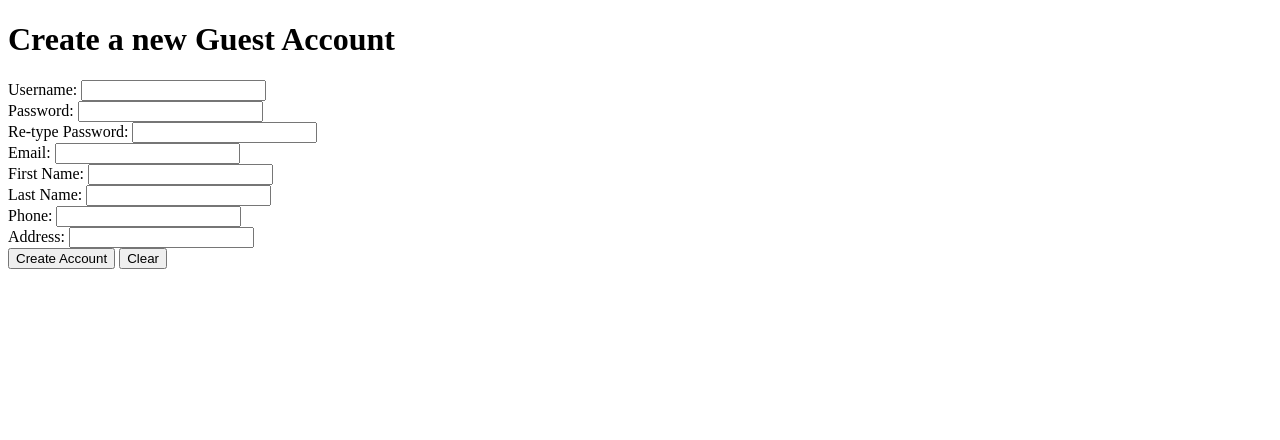
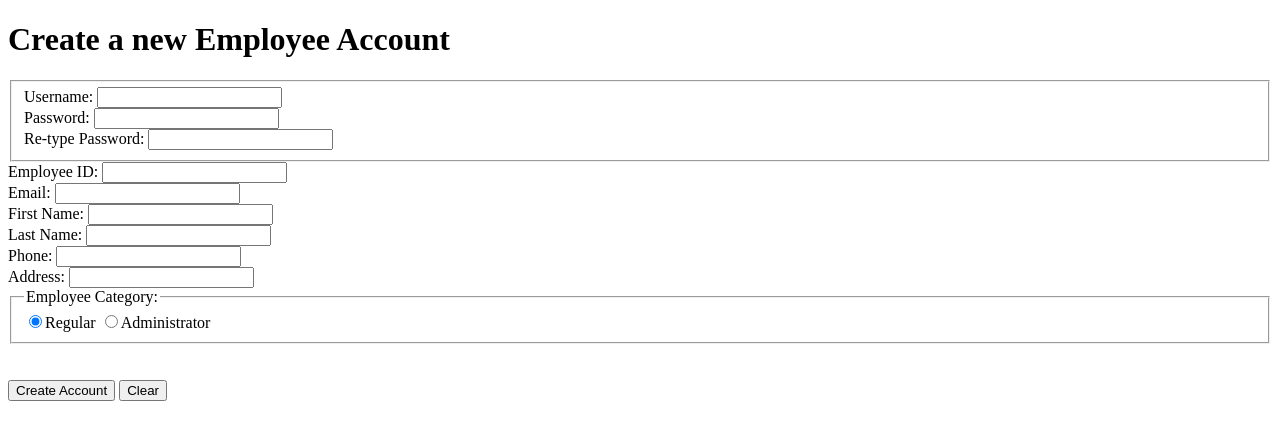
Before and after one commit to henriquebelotto/OpenSource_PHP, a PHP site: page /create_emp_account.php in a window 1280 px wide. Shown: the top 440 px of the page. Run offline with PHP 8.4, Linux system fonts and the light colour scheme.

Commit message:
minor modifications on the guest create account. Finalized the employee create account

```diff
--- a/create_emp_account.php
+++ b/create_emp_account.php
@@ -2,14 +2,15 @@
 <html lang="en">
 <head>
     <meta charset="UTF-8">
-    <title>XYZ Company - Create Guest Account</title>
+    <title>XYZ Company - Create Employee Account</title>
     <?php
 
     function checkForm() {
         if (isset($_POST['submit'])) {
             if (!empty($_POST['username']) && !empty($_POST['password']) && !empty($_POST['retype-password'])
                 && !empty($_POST['email']) && !empty($_POST['firstname']) && !empty($_POST['lastname'])
-                && !empty($_POST['phone']) && !empty($_POST['address'])) {
+                && !empty($_POST['phone']) && !empty($_POST['address']) && !empty($_POST['emp_id'])
+                    && isset($_POST['emp_type'])) {
 
                 // Declaring Server Variables
                 $host = "localhost";
@@ -22,15 +23,17 @@
                 $username = mysqli_real_escape_string($con, $_POST['username']);
                 $password = mysqli_real_escape_string($con, $_POST['password']);
                 $retypepassword = $_POST['retype-password'];
+                $emp_id = $_POST['emp_id'];
                 $email = $_POST['email'];
                 $firstname = $_POST['firstname'];
                 $lastname = $_POST['lastname'];
                 $phone = $_POST['phone'];
                 $address = $_POST['address'];
+                $emp_type = $_POST['emp_type'];
 
                 if ($password == $retypepassword) {
 
-                    $query = "SELECT username FROM guest_accounts WHERE username = '$username'";
+                    $query = "SELECT username FROM emp_accounts WHERE username = '$username'";
 
                     $result = mysqli_query($con, $query) or die("Sorry, we couldn't retrieve your information" . mysqli_error($con));
 
@@ -42,8 +45,9 @@
                     } else {
                         // Username NOT being used
                         // Create a new account
-                        $query = "INSERT INTO `guest_accounts`(`username`, `password`, `phone`, `email`, `FirstName`, `Lastname`, `Address`)
-                            VALUES ('$username','$password','$email','$firstname','$lastname','$phone','$address')";
+                        $query = "INSERT INTO `emp_accounts`(`username`, `password`, `Emp_id`, `phone`, `email`,
+                              `FirstName`, `Lastname`, `Address`, `category_emp`)
+                                VALUES ('$username','$password','$emp_id','$phone','$email','$firstname','$lastname','$address','$emp_type')";
                         $result = mysqli_query($con, $query) or die("Sorry, we couldn't store your information" . mysqli_error($con));
 
                         if ($result) {
@@ -67,12 +71,13 @@
 </head>
 <body>
 
-<h1>Create a new Guest Account</h1>
+<h1>Create a new Employee Account</h1>
 
 
-<p><?php checkForm() ?></p>
+<p><b></b><?php checkForm() ?></b></p>
 
     <form method="post" action="">
+        <fieldset>
             <label for="username">Username:</label>
             <input type="text" name="username" id="username">
             <br>
@@ -81,6 +86,9 @@
             <br>
             <label for="retype-password">Re-type Password:</label>
             <input type="password" name="retype-password" id="retype-password">
+        </fieldset>
+        <label for="emp_id">Employee ID:</label>
+        <input type="text" name="emp_id" id="emp_id">
         <br>
         <label for="email">Email:</label>
         <input type="email" name="email" id="email">
@@ -97,9 +105,17 @@
         <label for="address">Address:</label>
         <input type="text" name="address" id="address">
         <br>
+        <fieldset>
+            <legend>Employee Category:</legend>
+            <input type="radio" name="emp_type" value="regular" checked>Regular
+            <input type="radio" name="emp_type" value="admin">Administrator
+        </fieldset>
+        <br>
+        <br>
 
         <button type="submit" value="submited" name="submit">Create Account</button>
         <button type="reset" value="reset">Clear</button>
+
 
 
     </form>
--- a/create_guest_account.php
+++ b/create_guest_account.php
@@ -73,6 +73,7 @@
 <p><?php checkForm() ?></p>
 
     <form method="post" action="">
+        <fieldset>
             <label for="username">Username:</label>
             <input type="text" name="username" id="username">
             <br>
@@ -82,6 +83,7 @@
             <label for="retype-password">Re-type Password:</label>
             <input type="password" name="retype-password" id="retype-password">
             <br>
+        </fieldset>
         <label for="email">Email:</label>
         <input type="email" name="email" id="email">
         <br>
```
Lines whose indentation alone changed are shown as unchanged.
